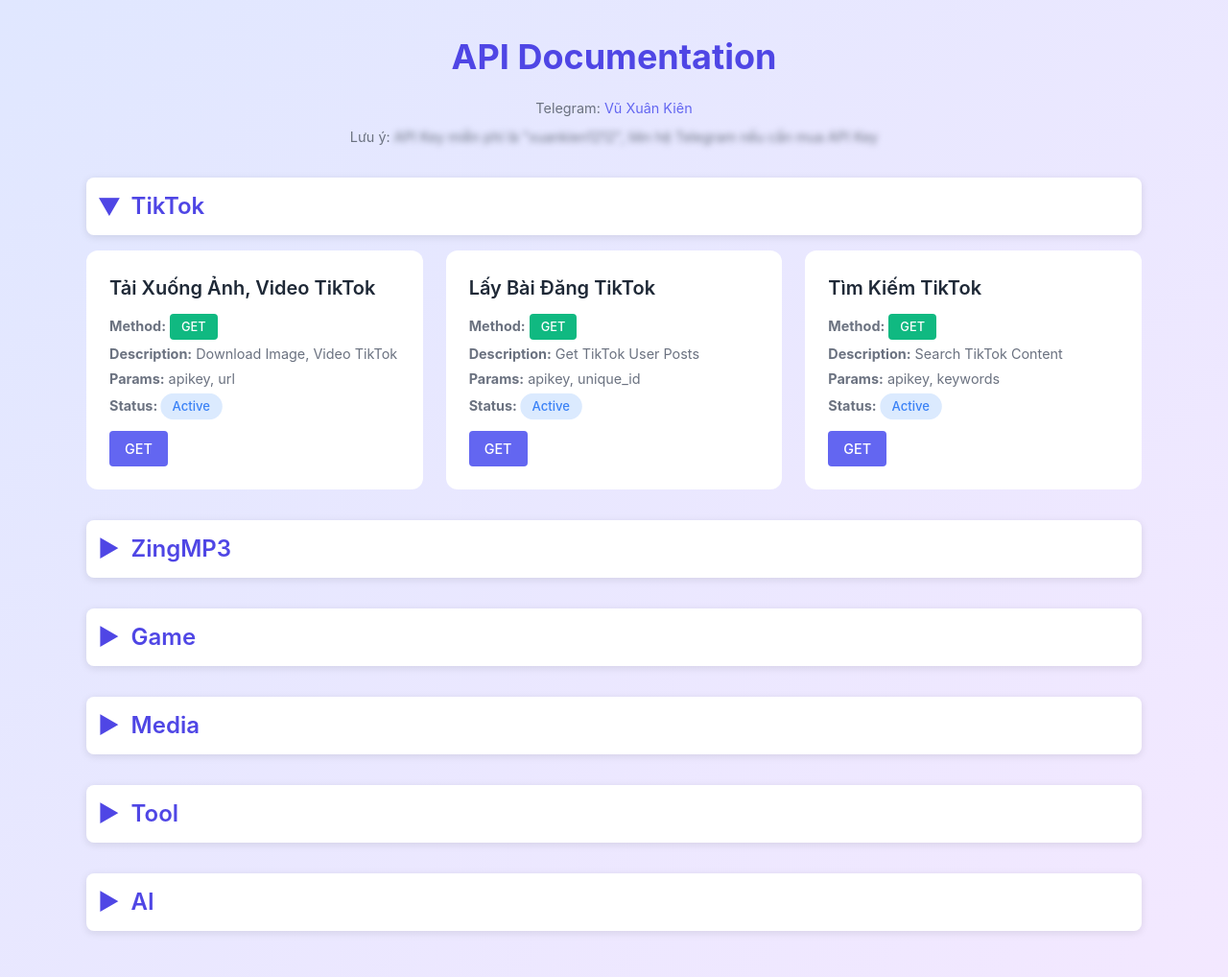
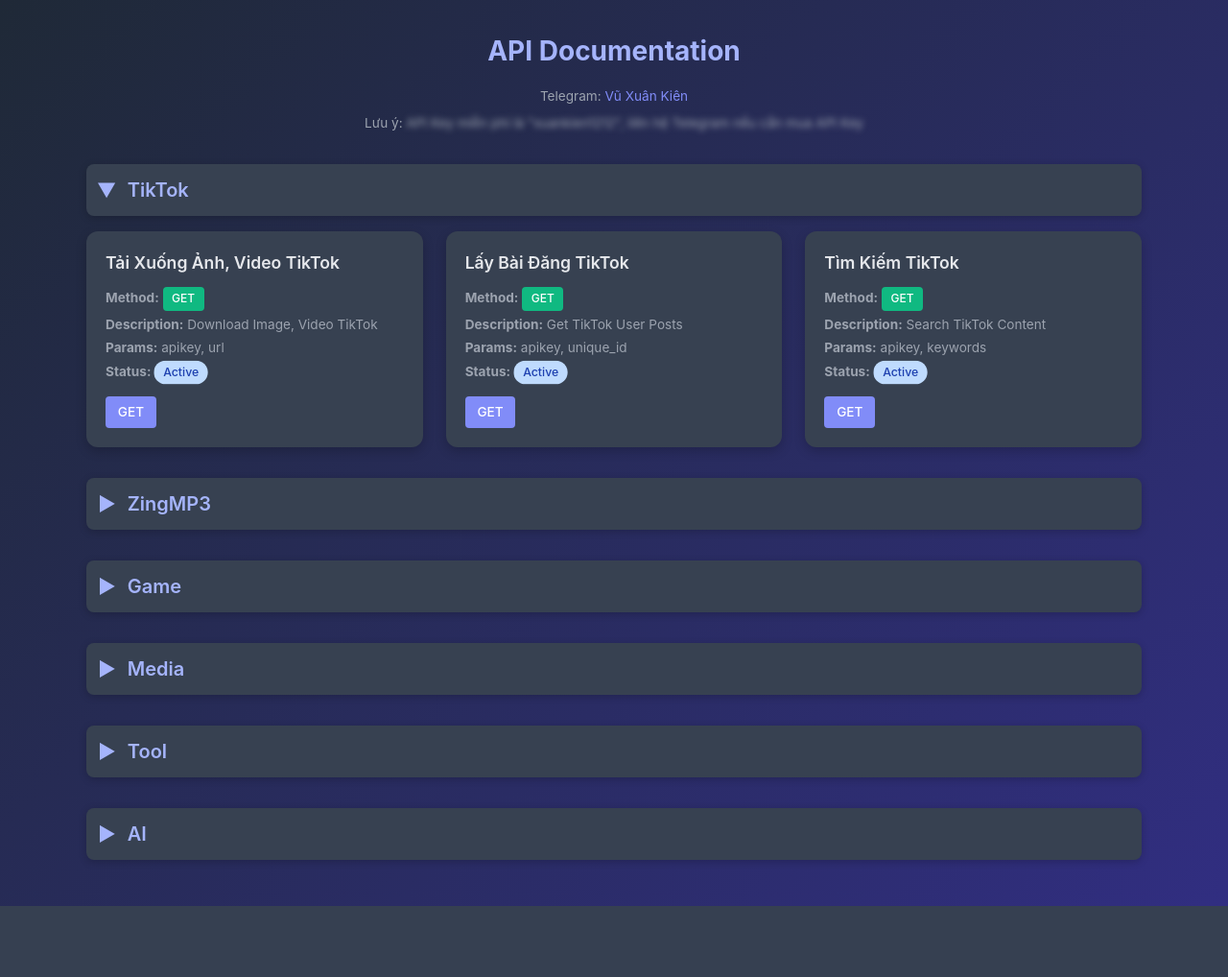
Before and after one commit to Xuankiendev/api-kiendev, a Flask app: page /apis in a window 1280 px wide, after a click on "TikTok". Shown: the whole page at 96% size. After the commit the page ends 944 px from the top, so only its background shows below. Run offline with Flask 3, Linux system fonts and the light colour scheme; data that the repository does not hold is empty.

Commit message:
Update apis.html

```diff
--- a/templates/apis.html
+++ b/templates/apis.html
@@ -7,9 +7,9 @@
     <link href="https://cdn.jsdelivr.net/npm/tailwindcss@2.2.19/dist/tailwind.min.css" rel="stylesheet">
     <style>
         body {
-            background: linear-gradient(135deg, #e0e7ff, #f3e8ff);
+            background: linear-gradient(135deg, #1f2937, #312e81);
             font-family: 'Inter', sans-serif;
-            color: #1f2937;
+            color: #e5e7eb;
             margin: 0;
             padding: 2rem;
         }
@@ -23,25 +23,25 @@
             to { opacity: 1; transform: translateY(0); }
         }
         h1 {
-            font-size: 2.25rem;
+            font-size: 1.75rem;
             font-weight: 700;
-            color: #4f46e5;
+            color: #a5b4fc;
             margin-bottom: 1rem;
             text-align: center;
         }
         .telegram, .api-key {
-            font-size: 0.9rem;
-            color: #6b7280;
+            font-size: 0.85rem;
+            color: #9ca3af;
             text-align: center;
             margin-bottom: 0.5rem;
         }
         .telegram a {
-            color: #6366f1;
+            color: #818cf8;
             text-decoration: none;
             transition: color 0.2s ease;
         }
         .telegram a:hover {
-            color: #4f46e5;
+            color: #a5b4fc;
             text-decoration: underline;
         }
         .api-key .key-text {
@@ -53,33 +53,33 @@
             filter: blur(0);
         }
         .category {
-            font-size: 1.5rem;
+            font-size: 1.25rem;
             font-weight: 600;
-            color: #4f46e5;
+            color: #a5b4fc;
             margin: 2rem 0 1rem;
             padding: 0.75rem;
-            background: #ffffff;
+            background: #374151;
             border-radius: 0.5rem;
             cursor: pointer;
             display: flex;
             align-items: center;
-            box-shadow: 0 2px 8px rgba(0, 0, 0, 0.1);
+            box-shadow: 0 2px 8px rgba(0, 0, 0, 0.2);
             transition: transform 0.2s ease;
         }
         .category:hover {
             transform: translateY(-2px);
-        }
-        .category.active::before {
-            transform: rotate(90deg);
         }
         .category::before {
             content: '▶';
             margin-right: 0.75rem;
             transition: transform 0.3s ease;
         }
+        .category.active::before {
+            transform: rotate(90deg);
+        }
         .api-group {
             display: none;
-            grid-template-columns: repeat(auto-fit, minmax(300px, 1fr));
+            grid-template-columns: repeat(auto-fit, minmax(280px, 1fr));
             gap: 1.5rem;
             margin-bottom: 2rem;
         }
@@ -87,34 +87,34 @@
             display: grid;
         }
         .api-card {
-            background: #ffffff;
+            background: #374151;
             border-radius: 0.75rem;
-            padding: 1.5rem;
-            box-shadow: 0 con 4px 12px rgba(0, 0, 0, 0.1);
+            padding: 1.25rem;
+            box-shadow: 0 4px 12px rgba(0, 0, 0, 0.2);
             transition: transform 0.2s ease, box-shadow 0.2s ease;
         }
         .api-card:hover {
             transform: translateY(-5px);
-            box-shadow: 0 6px 16px rgba(0, 0, 0, 0.15);
+            box-shadow: 0 6px 16px rgba(0, 0, 0, 0.3);
         }
         .api-card h3 {
-            font-size: 1.25rem;
+            font-size: 1.1rem;
             font-weight: 600;
-            color: #1f2937;
+            color: #e5e7eb;
             margin-bottom: 0.75rem;
         }
         .api-card p {
-            font-size: 0.9rem;
-            color: #6b7280;
+            font-size: 0.85rem;
+            color: #9ca3af;
             margin: 0.25rem 0;
         }
         .method-get {
             display: inline-block;
             background: #10b981;
             color: #fff;
-            padding: 0.25rem 0.75rem;
+            padding: 0.2rem 0.6rem;
             border-radius: 0.25rem;
-            font-size: 0.8rem;
+            font-size: 0.75rem;
             font-weight: 500;
         }
         .method-get:hover {
@@ -122,11 +122,11 @@
         }
         .status {
             display: inline-block;
-            padding: 0.25rem 0.75rem;
-            background: #dbeafe;
-            color: #3b82f6;
+            padding: 0.2rem 0.6rem;
+            background: #bfdbfe;
+            color: #1e40af;
             border-radius: 9999px;
-            font-size: 0.8rem;
+            font-size: 0.75rem;
             font-weight: 500;
             animation: pulse 2s infinite ease-in-out;
         }
@@ -136,18 +136,18 @@
         }
         .get-btn {
             display: inline-block;
-            background: #6366f1;
+            background: #818cf8;
             color: #fff;
-            padding: 0.5rem 1rem;
+            padding: 0.4rem 0.8rem;
             border-radius: 0.25rem;
-            font-size: 0.9rem;
+            font-size: 0.85rem;
             font-weight: 500;
             text-decoration: none;
             transition: background 0.2s ease, transform 0.2s ease;
             margin-top: 0.5rem;
         }
         .get-btn:hover {
-            background: #4f46e5;
+            background: #6366f1;
             transform: scale(1.05);
         }
     </style>
```
